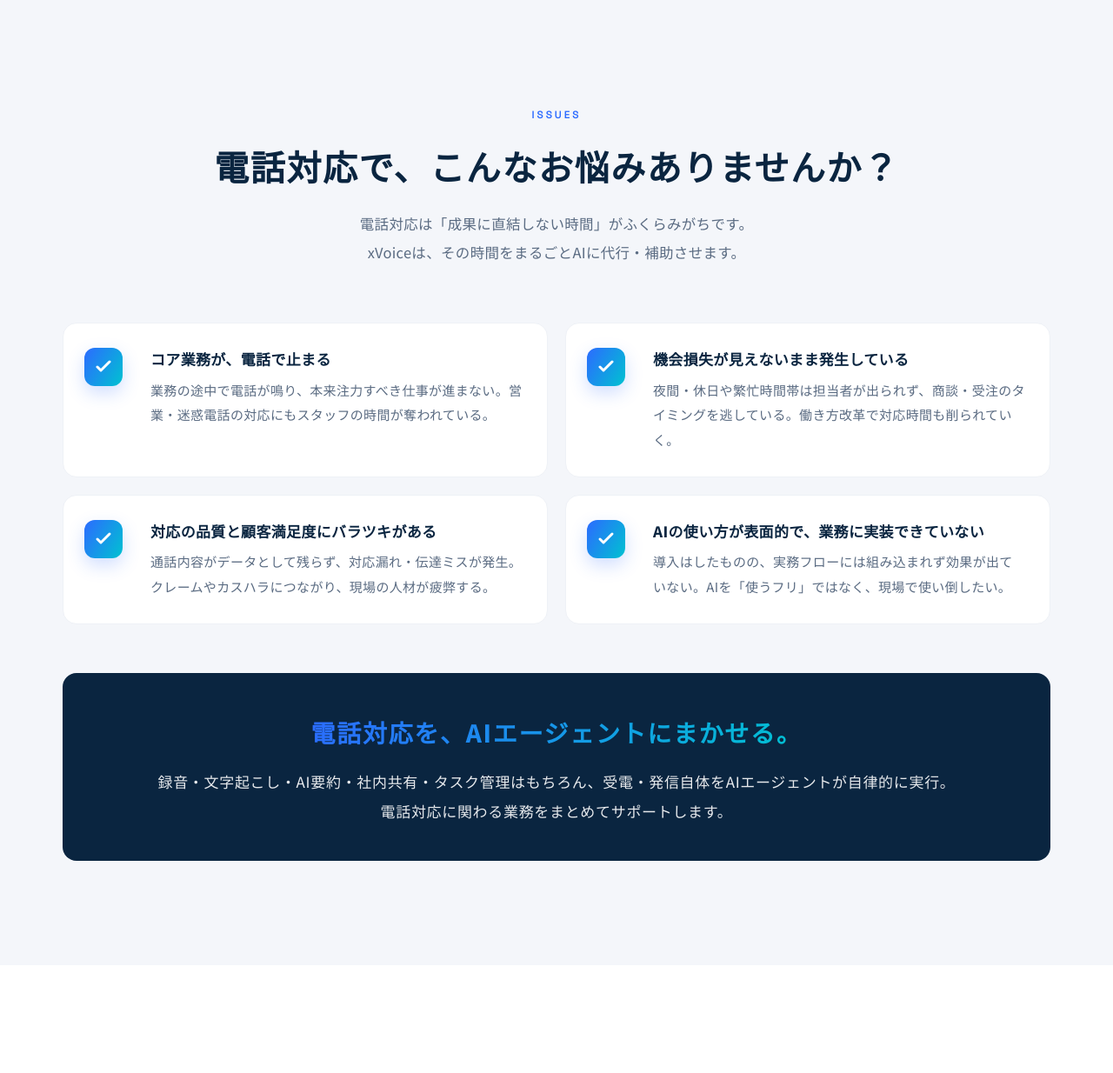
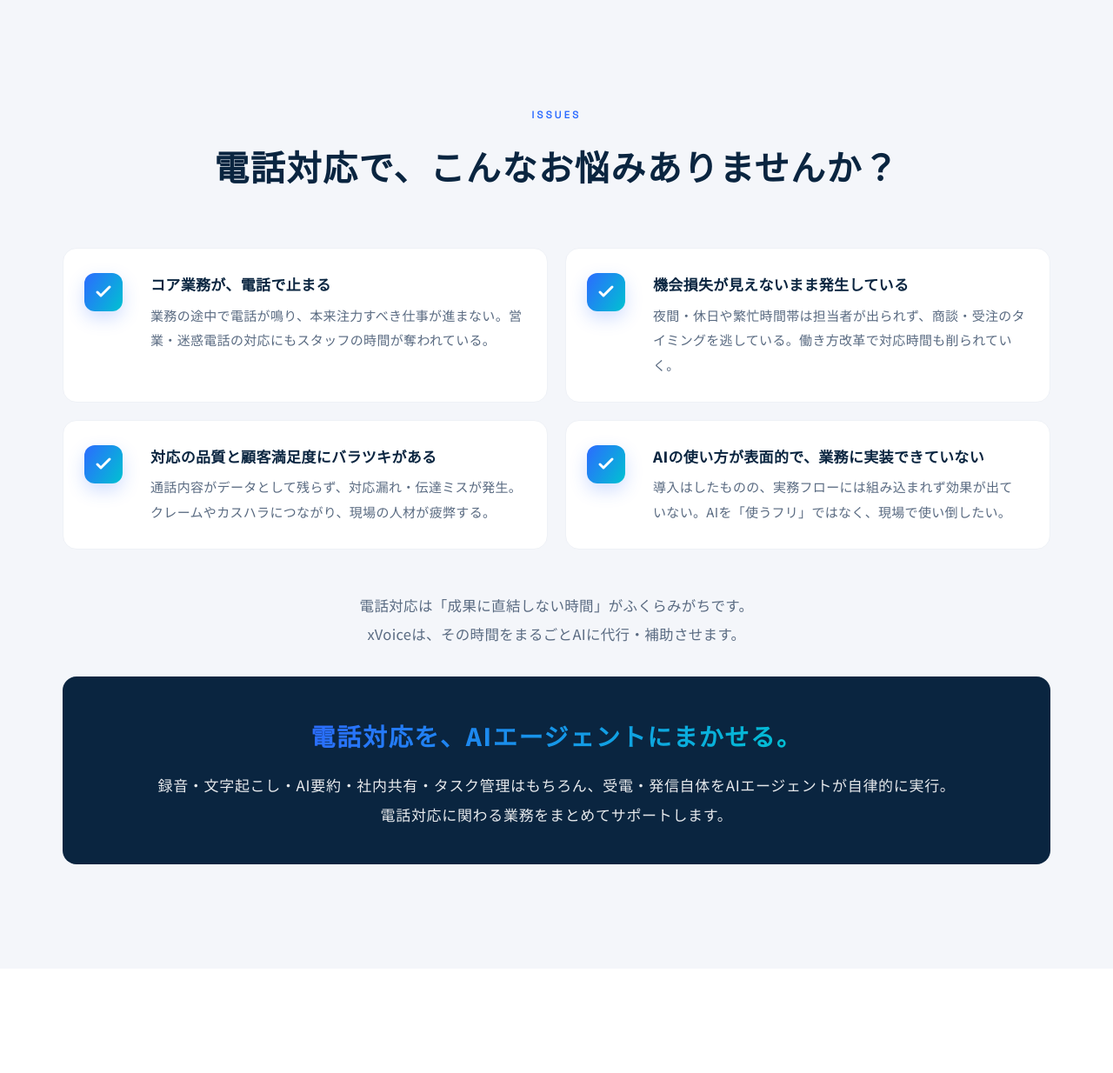
Before and after one commit to tagukichi/ailp, a PHP site: page / in a window 1280 px wide. Shown: the part 1108-2342 px from the top of the page at 87% size. Run offline with PHP 8.4, Linux system fonts and the light colour scheme.

Commit message:
ISSUES: relocate summary text below 4-card list
- 「電話対応は成果に直結しない時間が…」のテキストをセクション
  ヘッダー (sec-lead) から削除
- 4 つのチェックリストカードの下、issue-bridge の上に
  .issue-summary として再配置
- 中央寄せ・本文サイズで表示し、SP も適切に折り返し
- style.css?v=28 にバンプ

https://claude.ai/code/session_01VvpNzxcfpMxrdihR2yd2i8

```diff
--- a/index.html
+++ b/index.html
@@ -8,7 +8,7 @@
   <link rel="preconnect" href="https://fonts.googleapis.com">
   <link rel="preconnect" href="https://fonts.gstatic.com" crossorigin>
   <link href="https://fonts.googleapis.com/css2?family=Noto+Sans+JP:wght@400;500;700;800&family=Space+Grotesk:wght@500;600;700&display=swap" rel="stylesheet">
-  <link rel="stylesheet" href="style.css?v=27">
+  <link rel="stylesheet" href="style.css?v=28">
 </head>
 <body>
 
@@ -188,7 +188,6 @@
         <header class="sec-head sec-head-center">
           <span class="sec-eyebrow">ISSUES</span>
           <h2 class="sec-title">電話対応で、<br class="sp-only">こんなお悩みありませんか？</h2>
-          <p class="sec-lead">電話対応は「成果に直結しない時間」がふくらみがちです。<br class="pc-only">xVoiceは、その時間をまるごとAIに代行・補助させます。</p>
         </header>
 
         <ul class="issue-list">
@@ -229,6 +228,8 @@
             </div>
           </li>
         </ul>
+
+        <p class="issue-summary">電話対応は「成果に直結しない時間」がふくらみがちです。<br class="pc-only">xVoiceは、その時間をまるごとAIに代行・補助させます。</p>
 
         <div class="issue-bridge">
           <p>
--- a/style.css
+++ b/style.css
@@ -915,8 +915,17 @@ p { margin: 0; }
   line-height: 1.9;
 }
 
+.issue-summary {
+  margin-top: 48px;
+  text-align: center;
+  font-size: 16.5px;
+  line-height: 2;
+  color: var(--color-text-sub);
+  letter-spacing: 0.02em;
+}
+
 .issue-bridge {
-  margin-top: 56px;
+  margin-top: 32px;
   padding: 40px 48px;
   background: var(--color-primary);
   border-radius: var(--radius-lg);
@@ -2252,7 +2261,8 @@ p { margin: 0; }
   .check-mark { width: 36px; height: 36px; border-radius: 10px; }
   .check-mark svg { width: 20px; height: 20px; }
   .check-body h3 { font-size: 16px; }
-  .issue-bridge { padding: 28px 22px; margin-top: 40px; }
+  .issue-summary { margin-top: 32px; font-size: 14.5px; line-height: 1.85; }
+  .issue-bridge { padding: 28px 22px; margin-top: 24px; }
 
   /* Reasons */
   .reason-hero { grid-template-columns: 1fr; gap: 24px; padding: 28px 24px; text-align: left; }
```
